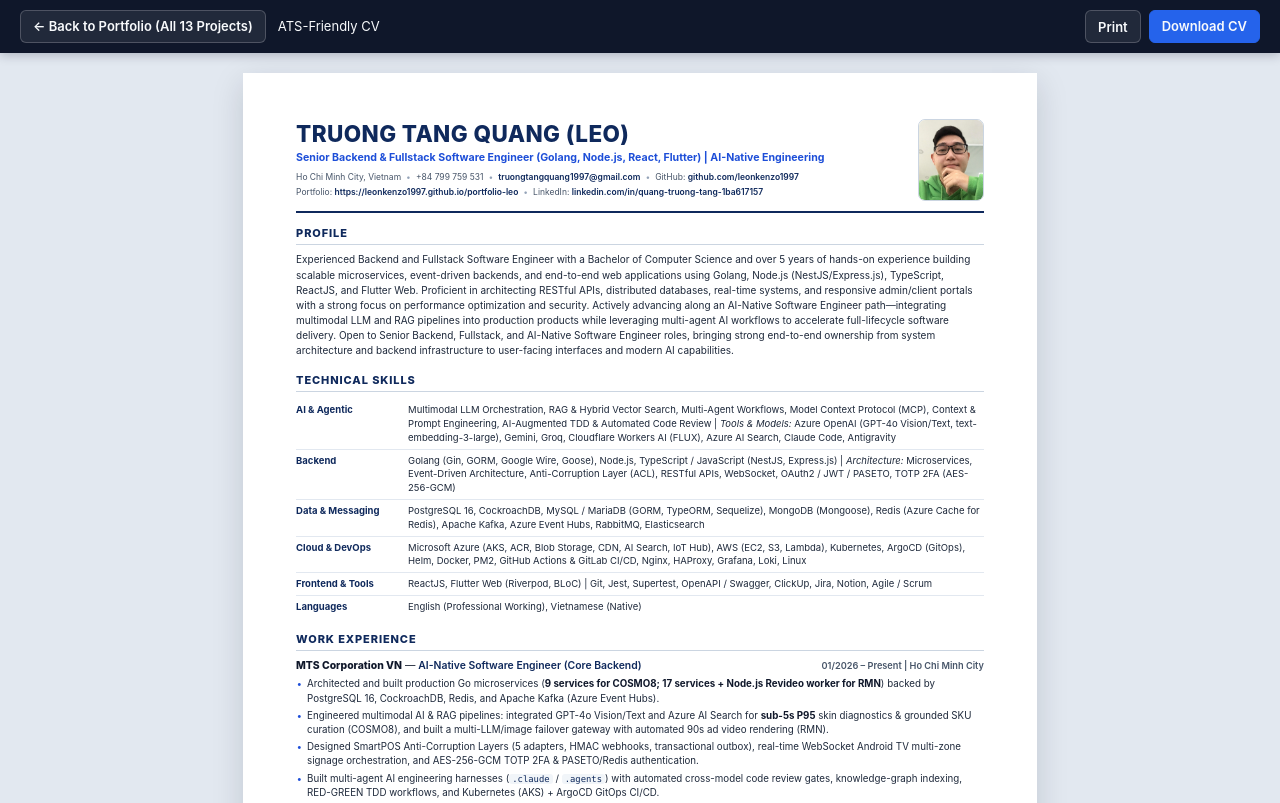
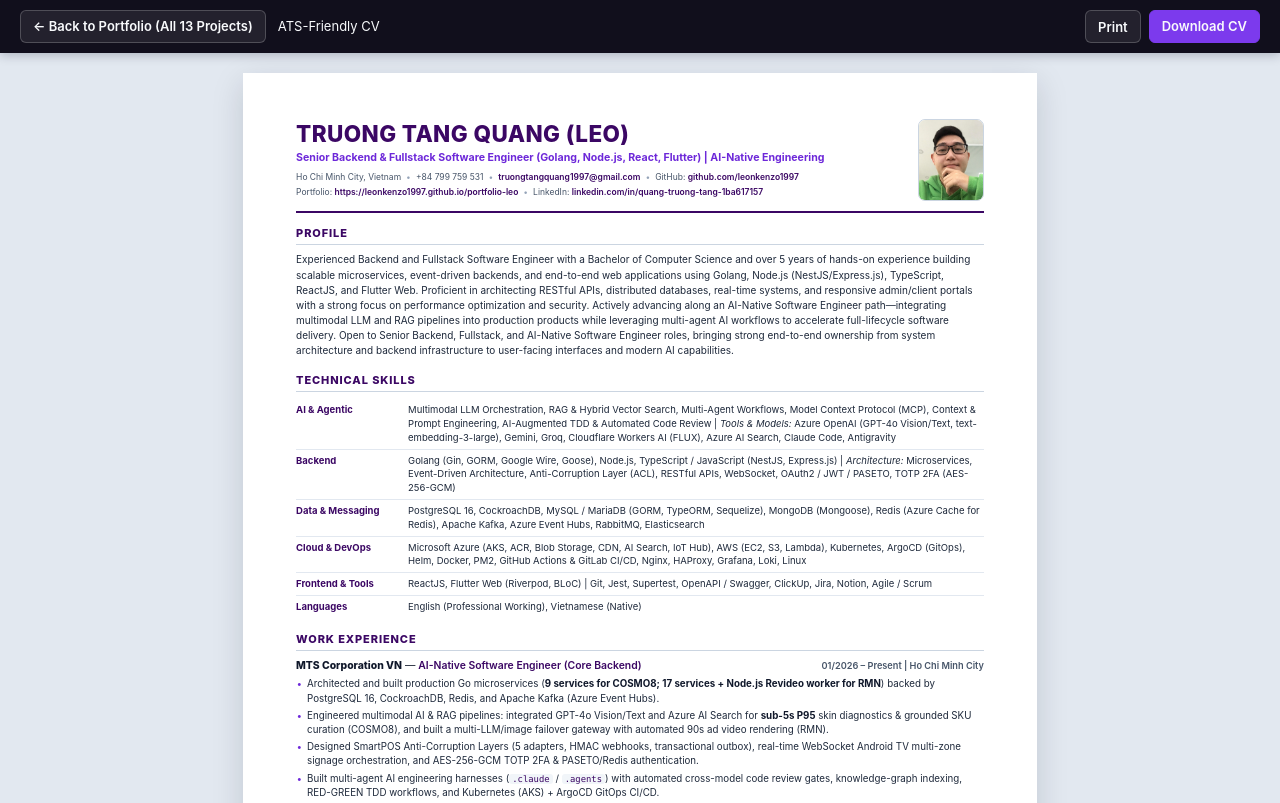
Before and after one commit to leonkenzo1997/portfolio-leo, a plain HTML site: page cv.html in a window 1280 px wide. Shown: the top 803 px of the page. Drawn offline with Linux system fonts and the light colour scheme.

Commit message:
style: switch portfolio and CV to minimalist purple theme

```diff
--- a/cv.html
+++ b/cv.html
@@ -14,8 +14,8 @@
       --ink: #0f172a;
       --ink-body: #1e293b;
       --muted: #475569;
-      --accent: #1d4ed8;
-      --accent-dark: #0f295c;
+      --accent: #6d28d9;
+      --accent-dark: #3b0764;
       --border: #cbd5e1;
       --bg-soft: #f8fafc;
     }
@@ -43,7 +43,7 @@
       position: sticky;
       top: 0;
       z-index: 20;
-      background: #0f172a;
+      background: #110f1c;
       color: #f8fafc;
       padding: 10px 20px;
       display: flex;
@@ -81,12 +81,12 @@
     }
 
     .toolbar .btn-primary {
-      background: #2563eb;
-      border-color: #2563eb;
+      background: #7c3aed;
+      border-color: #7c3aed;
     }
 
     .toolbar .btn-primary:hover {
-      background: #1d4ed8;
+      background: #6d28d9;
     }
 
     /* Page canvas for screen preview */
--- a/styles.css
+++ b/styles.css
@@ -1,22 +1,22 @@
 :root {
-  --bg: #070b14;
-  --bg-elevated: #0d1424;
-  --bg-card: #111a2e;
-  --bg-card-hover: #16213b;
-  --border: rgba(148, 163, 184, 0.16);
-  --border-strong: rgba(96, 165, 250, 0.35);
-  --text: #f1f5f9;
-  --text-secondary: #cbd5e1;
-  --text-muted: #94a3b8;
-  --primary: #3b82f6;
-  --primary-soft: rgba(59, 130, 246, 0.14);
-  --cyan: #22d3ee;
-  --emerald: #10b981;
-  --emerald-soft: rgba(16, 185, 129, 0.14);
+  --bg: #09080f;
+  --bg-elevated: #110f1c;
+  --bg-card: #151224;
+  --bg-card-hover: #1b172f;
+  --border: rgba(167, 139, 250, 0.16);
+  --border-strong: rgba(167, 139, 250, 0.36);
+  --text: #f5f3ff;
+  --text-secondary: #d4d0e8;
+  --text-muted: #9ca3af;
+  --primary: #7c3aed;
+  --primary-soft: rgba(124, 58, 237, 0.15);
+  --cyan: #a78bfa;
+  --emerald: #a78bfa;
+  --emerald-soft: rgba(124, 58, 237, 0.14);
   --amber: #f59e0b;
-  --radius: 14px;
+  --radius: 12px;
   --radius-sm: 8px;
-  --shadow: 0 18px 45px rgba(2, 6, 23, 0.45);
+  --shadow: 0 12px 32px rgba(5, 4, 10, 0.5);
   --max-w: 1160px;
 }
 
@@ -32,10 +32,7 @@ html {
 
 body {
   font-family: -apple-system, BlinkMacSystemFont, "Inter", "Segoe UI", Roboto, Helvetica, Arial, sans-serif;
-  background:
-    radial-gradient(circle at 15% 0%, rgba(37, 99, 235, 0.15), transparent 40%),
-    radial-gradient(circle at 85% 15%, rgba(34, 211, 238, 0.09), transparent 35%),
-    var(--bg);
+  background: var(--bg);
   color: var(--text);
   line-height: 1.6;
   -webkit-font-smoothing: antialiased;
@@ -59,7 +56,7 @@ a {
   z-index: 40;
   backdrop-filter: blur(14px);
   -webkit-backdrop-filter: blur(14px);
-  background: rgba(7, 11, 20, 0.82);
+  background: rgba(9, 8, 15, 0.88);
   border-bottom: 1px solid var(--border);
 }
 
@@ -86,8 +83,7 @@ a {
   border-radius: 50%;
   object-fit: cover;
   object-position: center 35%;
-  border: 1.5px solid rgba(96, 165, 250, 0.55);
-  box-shadow: 0 2px 10px rgba(37, 99, 235, 0.3);
+  border: 1.5px solid rgba(167, 139, 250, 0.45);
   display: block;
   flex-shrink: 0;
 }
@@ -136,15 +132,14 @@ a {
 }
 
 .btn-primary {
-  background: linear-gradient(135deg, #2563eb, #1d4ed8);
-  border-color: rgba(96, 165, 250, 0.45);
+  background: var(--primary);
+  border-color: rgba(167, 139, 250, 0.4);
   color: #ffffff;
-  box-shadow: 0 8px 22px rgba(37, 99, 235, 0.28);
 }
 
 .btn-primary:hover {
-  background: linear-gradient(135deg, #3b82f6, #2563eb);
-  border-color: rgba(147, 197, 253, 0.6);
+  background: #6d28d9;
+  border-color: rgba(196, 181, 253, 0.6);
 }
 
 .btn-sm {
@@ -173,10 +168,10 @@ a {
 
 .hero-avatar-wrap {
   flex-shrink: 0;
-  padding: 5px;
-  border-radius: 20px;
-  background: linear-gradient(145deg, rgba(59, 130, 246, 0.45), rgba(34, 211, 238, 0.2));
-  box-shadow: var(--shadow);
+  padding: 4px;
+  border-radius: 18px;
+  background: var(--bg-card);
+  border: 1px solid var(--border-strong);
 }
 
 .hero-avatar {
@@ -194,9 +189,9 @@ a {
   gap: 8px;
   padding: 6px 13px;
   border-radius: 999px;
-  background: var(--emerald-soft);
-  border: 1px solid rgba(16, 185, 129, 0.3);
-  color: #6ee7b7;
+  background: var(--primary-soft);
+  border: 1px solid rgba(167, 139, 250, 0.3);
+  color: #c4b5fd;
   font-size: 12.5px;
   font-weight: 600;
   margin-bottom: 18px;
@@ -206,8 +201,7 @@ a {
   width: 8px;
   height: 8px;
   border-radius: 50%;
-  background: var(--emerald);
-  box-shadow: 0 0 0 4px rgba(16, 185, 129, 0.2);
+  background: #a78bfa;
 }
 
 .hero h1 {
@@ -221,9 +215,7 @@ a {
 .hero-subtitle {
   font-size: clamp(17px, 2.3vw, 21px);
   font-weight: 600;
-  background: linear-gradient(90deg, #93c5fd, #67e8f9);
-  -webkit-background-clip: text;
-  -webkit-text-fill-color: transparent;
+  color: #c4b5fd;
   margin-bottom: 16px;
 }
 
@@ -354,7 +346,6 @@ a {
   background: var(--primary);
   border-color: var(--primary);
   color: #ffffff;
-  box-shadow: 0 4px 14px rgba(59, 130, 246, 0.35);
 }
 
 .search-wrap {
@@ -414,7 +405,7 @@ a {
   padding: 4px 10px;
   border-radius: 6px;
   border: 1px solid var(--border);
-  background: rgba(15, 23, 42, 0.7);
+  background: rgba(255, 255, 255, 0.03);
   color: var(--text-secondary);
   cursor: pointer;
   transition: all 0.15s ease;
@@ -424,7 +415,7 @@ a {
 .tech-filter-btn.active {
   background: var(--primary-soft);
   border-color: var(--border-strong);
-  color: #93c5fd;
+  color: #c4b5fd;
 }
 
 .results-meta {
@@ -458,8 +449,7 @@ a {
 }
 
 .project-card.flagship {
-  border-color: rgba(59, 130, 246, 0.34);
-  box-shadow: inset 0 1px 0 rgba(147, 197, 253, 0.12);
+  border-color: rgba(167, 139, 250, 0.35);
 }
 
 .card-top {
@@ -486,15 +476,15 @@ a {
 }
 
 .badge-cat {
-  background: rgba(34, 211, 238, 0.12);
-  color: #67e8f9;
-  border: 1px solid rgba(34, 211, 238, 0.25);
+  background: rgba(124, 58, 237, 0.14);
+  color: #c4b5fd;
+  border: 1px solid rgba(167, 139, 250, 0.28);
 }
 
 .badge-flagship {
-  background: rgba(59, 130, 246, 0.18);
-  color: #93c5fd;
-  border: 1px solid rgba(96, 165, 250, 0.35);
+  background: rgba(124, 58, 237, 0.24);
+  color: #ddd6fe;
+  border: 1px solid rgba(167, 139, 250, 0.42);
 }
 
 .period {
@@ -570,7 +560,7 @@ a {
 
 .tag:hover {
   border-color: var(--border-strong);
-  color: #93c5fd;
+  color: #c4b5fd;
 }
 
 .card-footer {
@@ -604,7 +594,7 @@ a {
 .skill-box h3 {
   font-size: 15px;
   font-weight: 700;
-  color: #93c5fd;
+  color: #c4b5fd;
   margin-bottom: 10px;
 }
 
@@ -644,7 +634,7 @@ a {
 }
 
 .exp-company {
-  color: #67e8f9;
+  color: #c4b5fd;
   font-weight: 600;
 }
 
@@ -676,7 +666,7 @@ a {
 
 .edu-card .edu-meta {
   font-size: 13px;
-  color: #93c5fd;
+  color: #c4b5fd;
   font-weight: 600;
   margin-bottom: 6px;
 }
```
